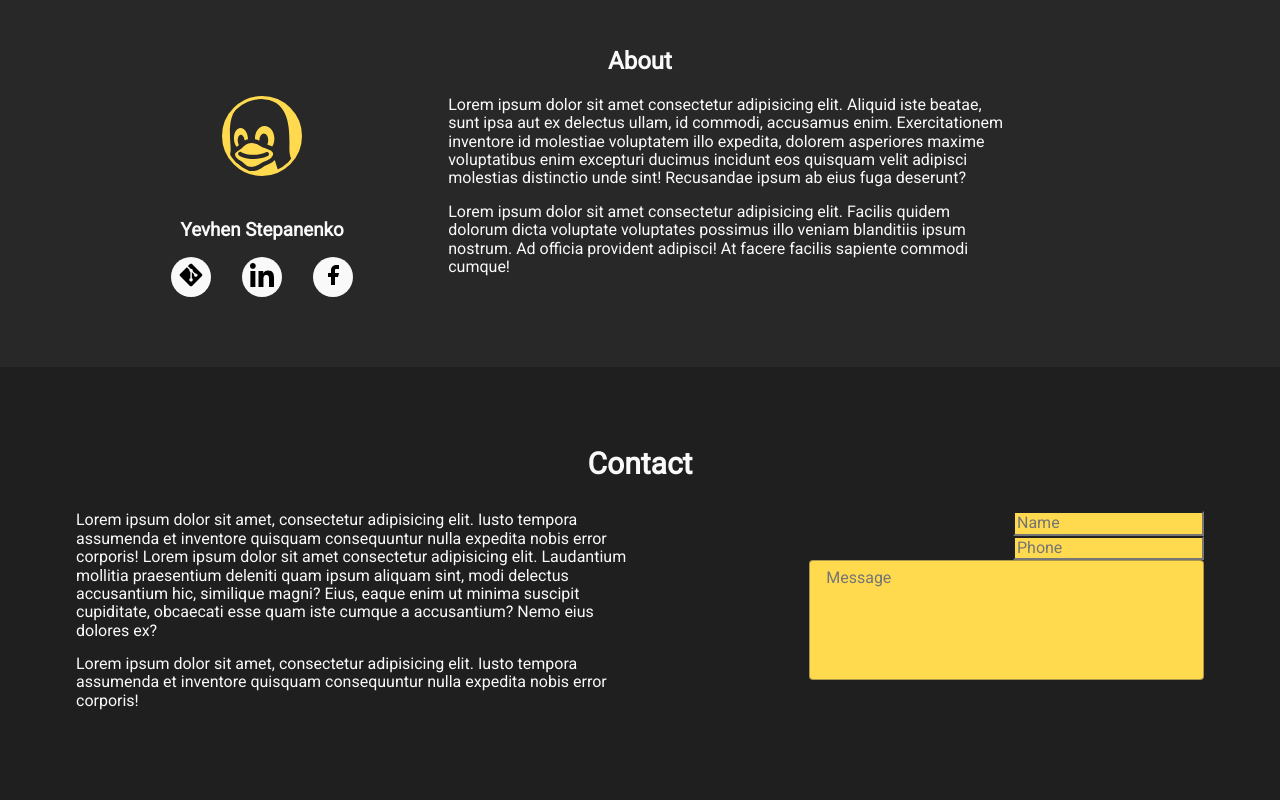
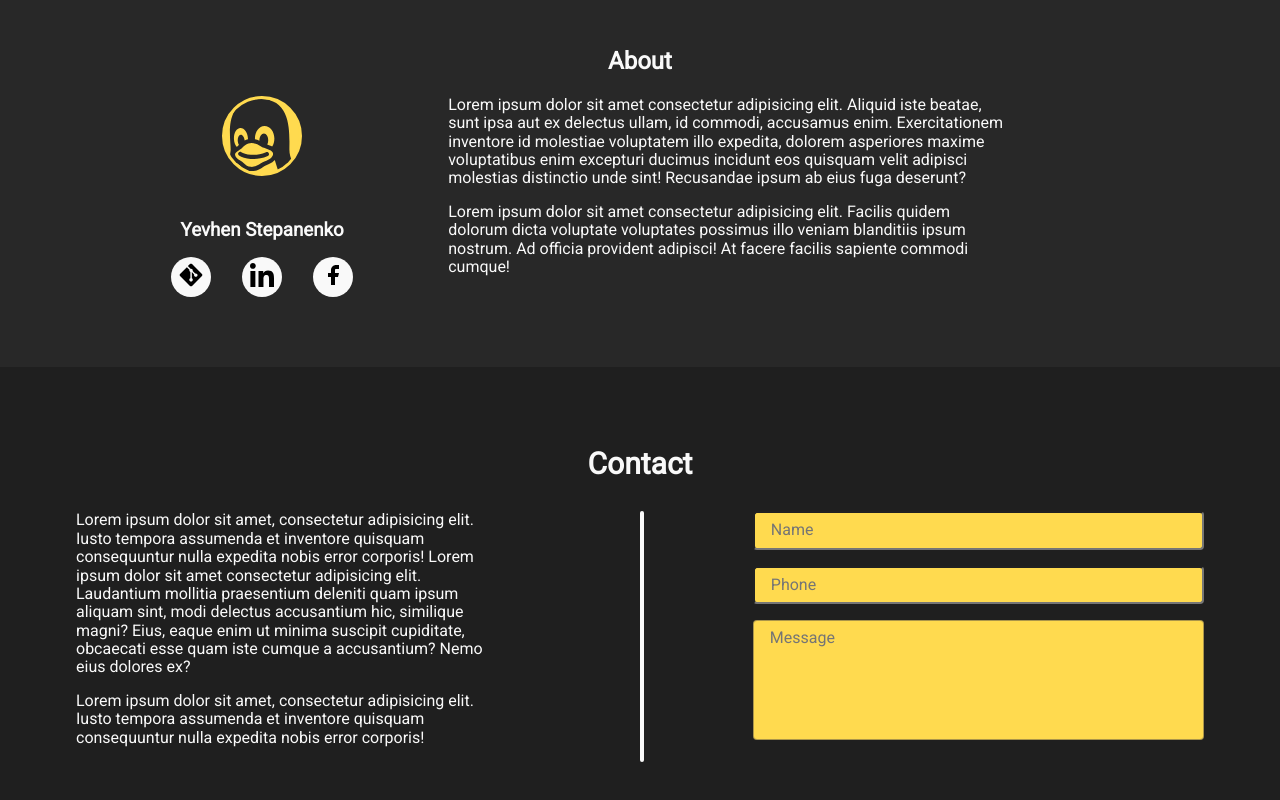
Before and after one commit to xxLEITTOxx/dev-design, a plain HTML site: page index.html in a window 1280 px wide. Shown: the part 2033-2833 px from the top of the page. Drawn offline with nearby package versions, Linux system fonts and the light colour scheme; a web font is replaced by a local one.

Commit message:
end of day

```diff
--- a/css/styles.css
+++ b/css/styles.css
@@ -354,28 +354,50 @@ button {
 
 .contact-container {
   display: flex;
+  position: relative;
+}
+
+.contact-about {
+  padding-right: 30px;
 }
 
 .contact-about-text {
   margin-bottom: 15px;
   color: #f9f9f9;
+  width: 80%;
 }
 .form-container,
 .contact-about {
   width: 50%;
 }
 
-.user-name-input {
-  background-color: #ffda4f;
+.form-container::before {
+  content: "";
+  width: 4px;
+  position: absolute;
+  left: 50%;
+  height: 100%;
+  background-color: #f9f9f9;
+  border-radius: 2px;
 }
 
 .name-input,
 .phone-input {
   text-align: right;
+  padding-bottom: 16px;
+}
+
+.user-phone-input,
+.user-name-input {
+  width: 80%;
+  background-color: #ffda4f;
+  border-radius: 4px;
+  outline: transparent;
+  padding: 8px 16px;
 }
 
 .comment-input {
-  width: 70%;
+  width: 80%;
   font-weight: 400;
   border: 1px solid rgba(46, 47, 66, 0.4);
   border-radius: 4px;
--- a/index.html
+++ b/index.html
@@ -315,7 +315,7 @@
                   type="text"
                   id="user-phone"
                   name="user-name"
-                  class="user-name-input"
+                  class="user-phone-input"
                   placeholder="Phone"
                 />
               </div>
```
Also changed, not shown: 1ab272128820167.615dee8b571bb.png (added), 773e4e128820167.615dee8b56c29.png (added).
